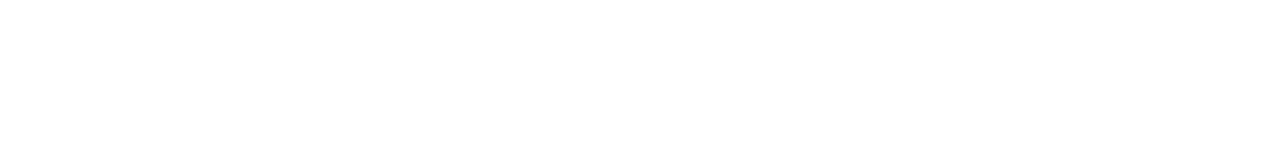
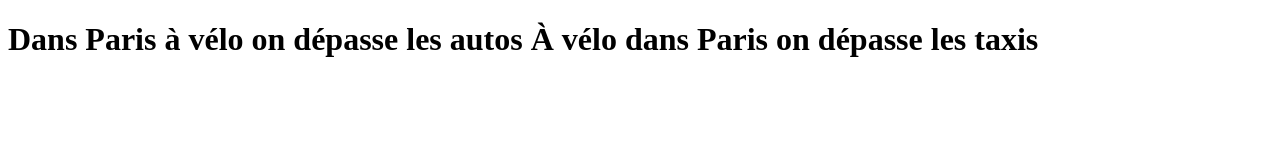
Before and after one commit to Camuglip/hello-world, a plain HTML site: page index.html in a window 1280 px wide. Drawn offline with Linux system fonts and the light colour scheme.

Commit message:
Update index.html
first song

```diff
--- a/index.html
+++ b/index.html
@@ -6,6 +6,10 @@
 </head>
 
 <body>
+    <h1>Dans Paris à vélo on dépasse les autos
+        À vélo dans Paris on dépasse les taxis
+
+    </h1>
 
 
 </body>
```
